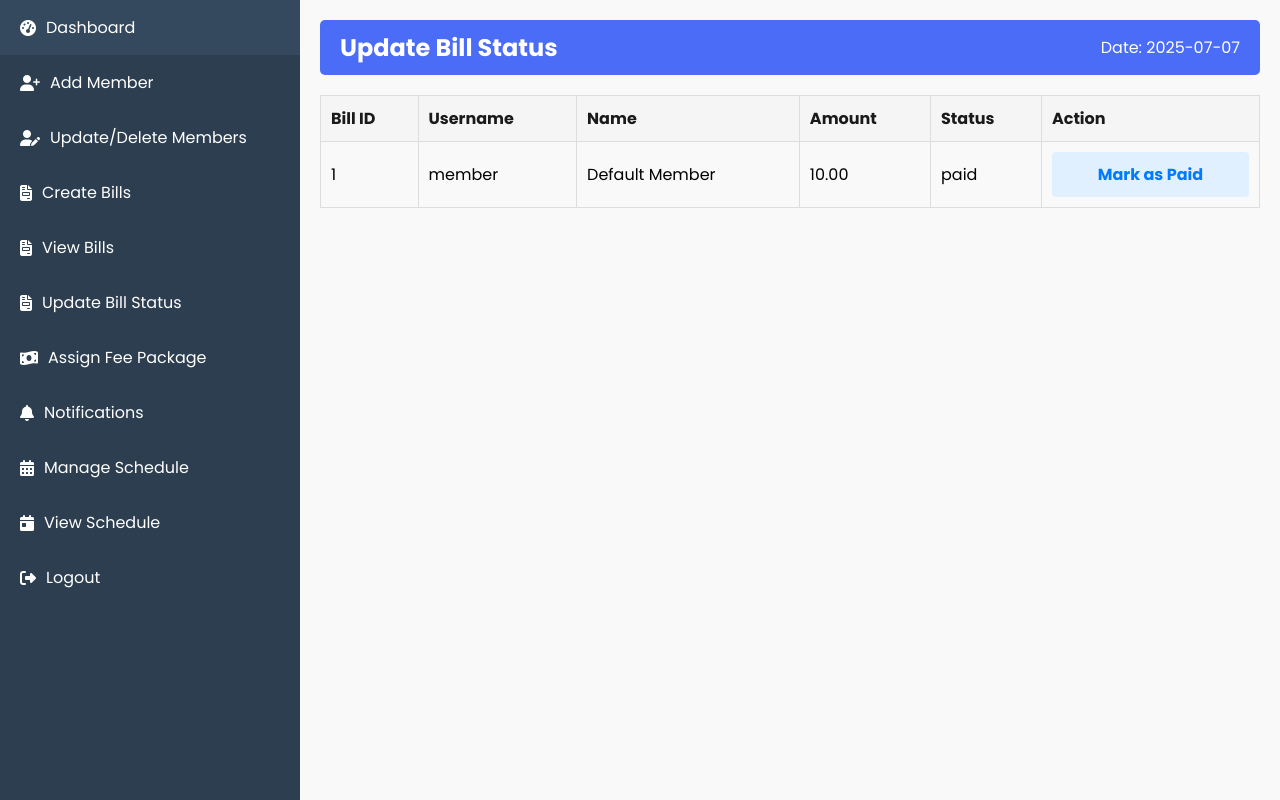
After one commit to nayab-ali/GYMMANAGER, a Flask app: page /admin/update-bills in a window 1280 px wide. The commit adds this page. Run offline with Flask 3, Linux system fonts and the light colour scheme; a user stored in the database is signed in; tables that the repository leaves empty hold one stand-in row (values such as "Sample post"); parts of the project's set-up code (start-up, migrations or seed data) failed here and were passed over.

Commit message:
Add mark as paid bill option on admin dashboard

```diff
--- a/app.py
+++ b/app.py
@@ -552,6 +552,52 @@ def create_bills():
 def serve_receipt(filename):
     return send_from_directory('static/receipts', filename)
 
+@app.route('/admin/update-bills')
+@login_required
+def admin_update_bills():
+    is_admin_result = is_admin()
+    if is_admin_result is not None:
+        return is_admin_result
+
+    bills = Bill.query.join(Member).order_by(Bill.id.desc()).all()
+    return render_template('admin_update_bills.html', bills=bills, current_date=date.today())
+
+@app.route('/admin/update-bill-status/<int:bill_id>', methods=['GET', 'POST'])
+@login_required
+def admin_update_bill_status(bill_id):
+    is_admin_result = is_admin()
+    if is_admin_result is not None:
+        return is_admin_result
+
+    bill = Bill.query.get_or_404(bill_id)
+    member = bill.member
+
+    if request.method == 'POST':
+        try:
+            bill.status = 'paid'
+            db.session.flush
+
+            notification = Notification(
+                member_id = member.id,
+                message=f"{member.name}, Your bill (ID: {bill.id}) with amount {bill.amount} has been marked as paid. Thank You!",
+                sent_date = date.today()
+            )
+            db.session.add(notification)
+            db.session.commit()
+
+            app.logger.info(f"member: {member.name}, bill has been updated to paid.")
+            flash(f"Bill marked as paid and notification sent to {member.name}!", 'success')
+            return redirect(url_for('admin_update_bills'))
+
+        except Exception as e:
+            db.session.rollback()
+            app.logger.warning(f"Error updating bill status or sending notification of {member.username}: {str(e)}")
+            flash('An error occur to update bill status.', 'danger')
+            return redirect(url_for('admin_update_bill_status', bill_id=bill_id))
+
+    return render_template('admin_update_bills.html', bill=bill)
+
+
 # New route for admin to view bills
 @app.route('/admin/bills')
 @login_required
--- a/static/css/table.css
+++ b/static/css/table.css
@@ -41,15 +41,15 @@ td[data-label="Email"]{
     font-weight: bold;
     font-size: 1rem;
 }
-.btn-update, .btn-download, .btn-assign{
+.btn-update, .btn-download, .btn-assign, .btn-status-paid{
     background-color: #E0F0FF;
     color: #007BFF;
 }
-.btn-update:hover, .btn-download:hover, .btn-assign:hover{
+.btn-update:hover, .btn-download:hover, .btn-assign:hover, .btn-status-paid:hover{
     background-color: #D0E8FF;
     color: #0056B3;
 }
-.btn-download, .btn-assign{
+.btn-download, .btn-assign, .btn-status-paid{
     width: 100%;
     text-align: center;
 }
--- a/templates/admin_dashboard.html
+++ b/templates/admin_dashboard.html
@@ -12,11 +12,12 @@
     <label for="menu-toggle" class="hamburger-label"><i class="fas fa-bars"></i></label>
     <input type="checkbox" name="" id="menu-toggle">
     <div class="sidebar">
-        <a href="{{ url_for('admin_dashboard') }}" style="margin-top: 20px;"><i class="fa-solid fa-gauge-high"></i>Dashboard</a>
+        <a href="{{ url_for('admin_dashboard') }}"><i class="fa-solid fa-gauge-high"></i>Dashboard</a>
         <a href="{{ url_for('add_member') }}"><i class="fas fa-user-plus"></i>Add Member</a>
         <a href="{{ url_for('update_delete_members') }}"><i class="fas fa-user-edit"></i>Update/Delete Members</a>
         <a href="{{ url_for('create_bills') }}"><i class="fas fa-file-invoice"></i>Create Bills</a>
         <a href="{{ url_for('admin_bills') }}"><i class="fa-solid fa-file-invoice"></i>View Bills</a>
+        <a href="{{ url_for('admin_update_bills') }}"><i class="fa-solid fa-file-invoice"></i>Update Bill Status</a>
         <a href="{{ url_for('assign_package') }}"><i class="fas fa-money-bill-wave"></i>Assign Fee Package</a>
         <a href="{{ url_for('admin_notifications') }}"><i class="fas fa-bell"></i>Notifications</a>
         <a href="{{ url_for('manage_schedule') }}"><i class="fa-solid fa-calendar-days"></i>Manage Schedule</a>
--- /dev/null
+++ b/templates/admin_update_bills.html
@@ -0,0 +1,55 @@
+<!DOCTYPE html>
+<html lang="en">
+<head>
+    <meta charset="UTF-8">
+    <meta name="viewport" content="width=device-width, initial-scale=1.0">
+    <title>Update Bill Status</title>
+    <link rel="stylesheet" href="{{ url_for('static', filename='css/table.css') }}">
+</head>
+<body>
+    {% extends 'admin_dashboard.html' %}
+
+    {% block heading %}
+        <h2>Update Bill Status</h2>
+    {% endblock %}
+
+    {% block content %}
+
+       <div class="member-list">
+            {% if bills %}
+                <table>
+                    <thead>
+                        <tr>
+                            <th>Bill ID</th>
+                            <th>Username</th>
+                            <th>Name</th>
+                            <th>Amount</th>
+                            <th>Status</th>
+                            <th>Action</th>
+                        </tr>
+                    </thead>
+                    <tbody>
+                        {% for bill in bills %}
+                            <tr>
+                                <td data-label="Bill Id">{{ bill.id }}</td>
+                                <td data-label="Username">{{ bill.member.username }}</td>
+                                <td data-label="Name">{{ bill.member.name }}</td>
+                                <td data-label="Amount">{{ bill.amount }}</td>
+                                <td data-label="Status">{{ bill.status }}</td>
+                                <td class="actions-column">
+                                    <form action="{{ url_for('admin_update_bill_status', bill_id=bill.id) }}" method="POST" class="form-group" style="margin-bottom: 0;">
+                                        <input type="hidden" name="bill_id" value="{{ bill.id }}">
+                                        <button class="btn-status-paid" type="submit" style="width: 100%;">Mark as Paid</button>
+                                    </form>
+                                </td>
+                            </tr>
+                        {% endfor %}
+                    </tbody>
+                </table>
+            {% else %}
+                <p>No bill here.</p>
+            {% endif %}
+       </div>
+    {% endblock %}
+</body>
+</html>
```
Also changed, not shown: 1 other file.
